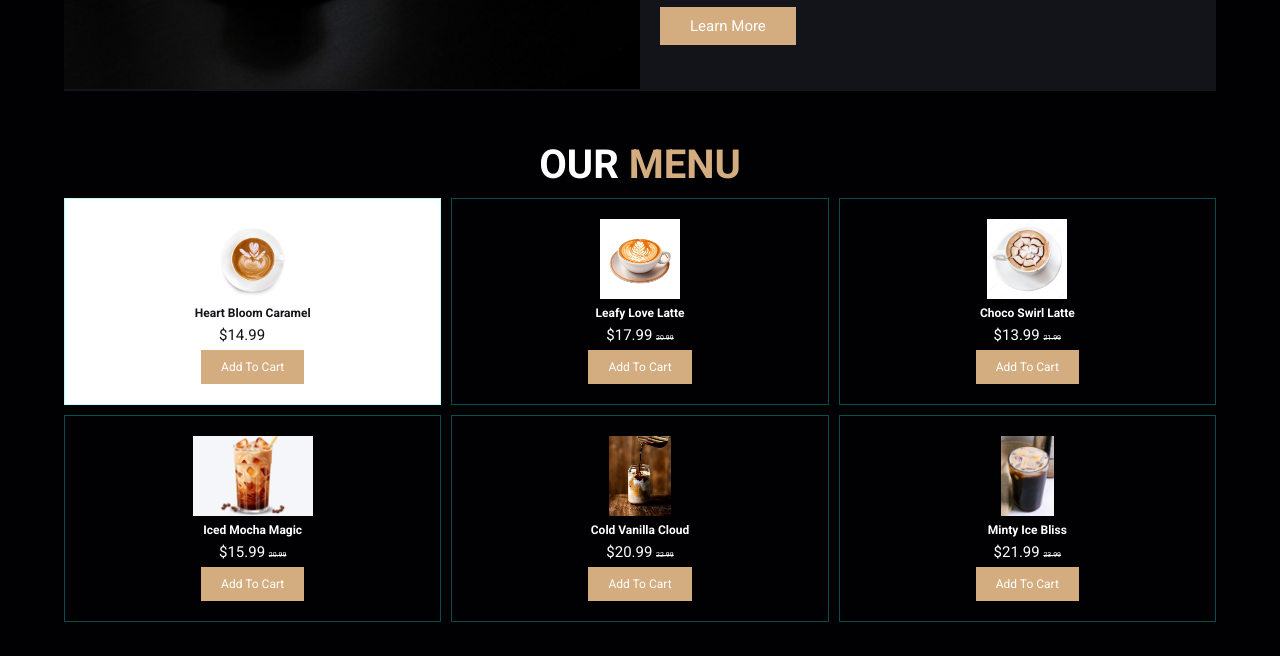
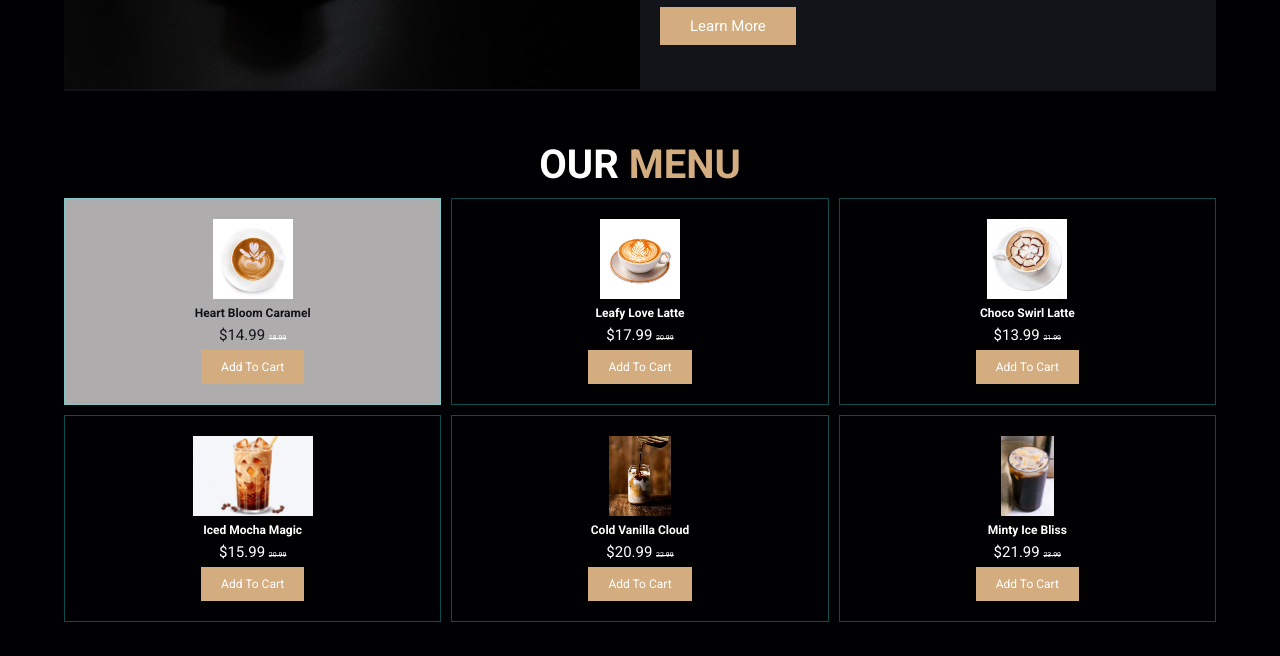
Before and after one commit to shruti655/cafe-website, a plain HTML site: page index.html in a window 1280 px wide. In both pictures the pointer is over the element 252 px from the left and 1483 px from the top of the page. Shown: the part 1182-1838 px from the top of the page. Drawn offline with Linux system fonts and the light colour scheme.

Commit message:
Update style.css

```diff
--- a/style.css
+++ b/style.css
@@ -318,7 +318,7 @@
 
 }
 .menu .box-container .box:hover{
-    background: #fff;
+    background: #e0dedec6;
 }
 
 .menu .box-container .box:hover > *{
```
